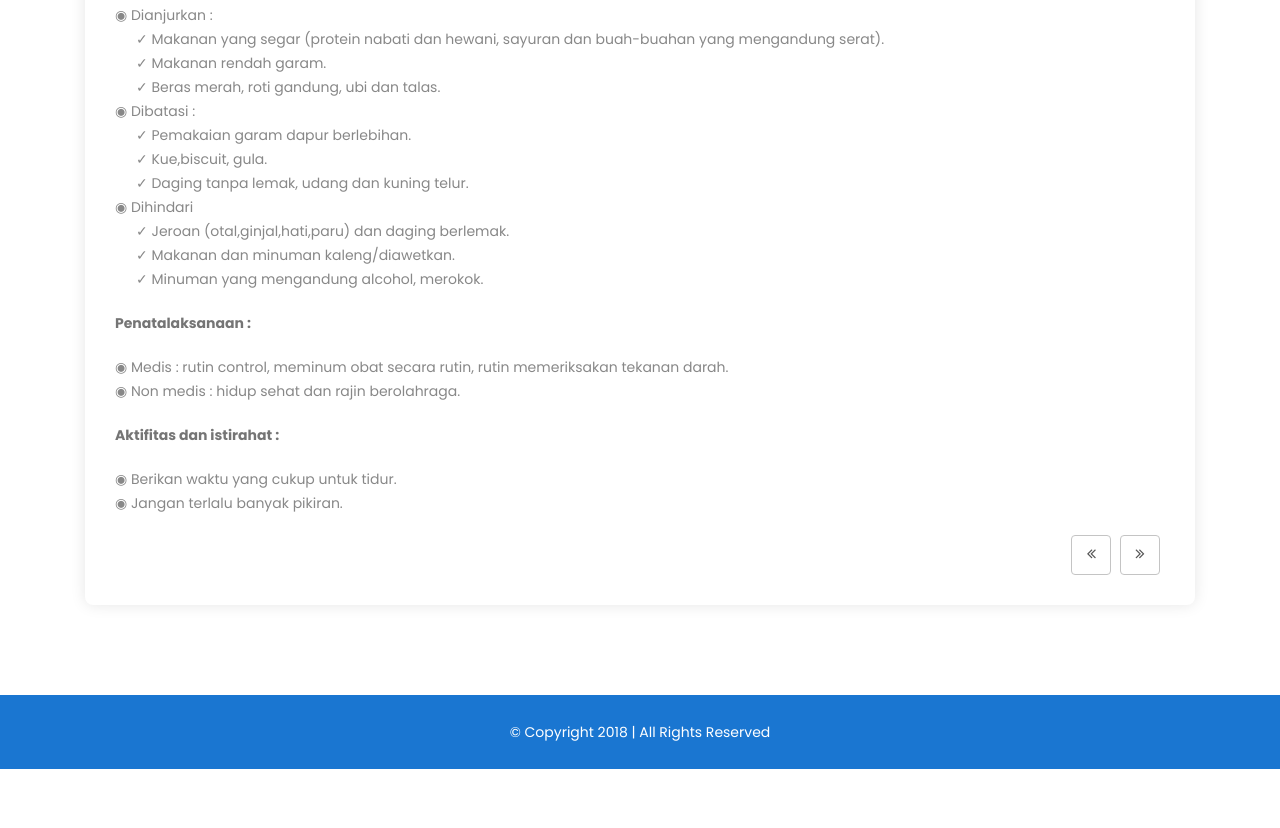
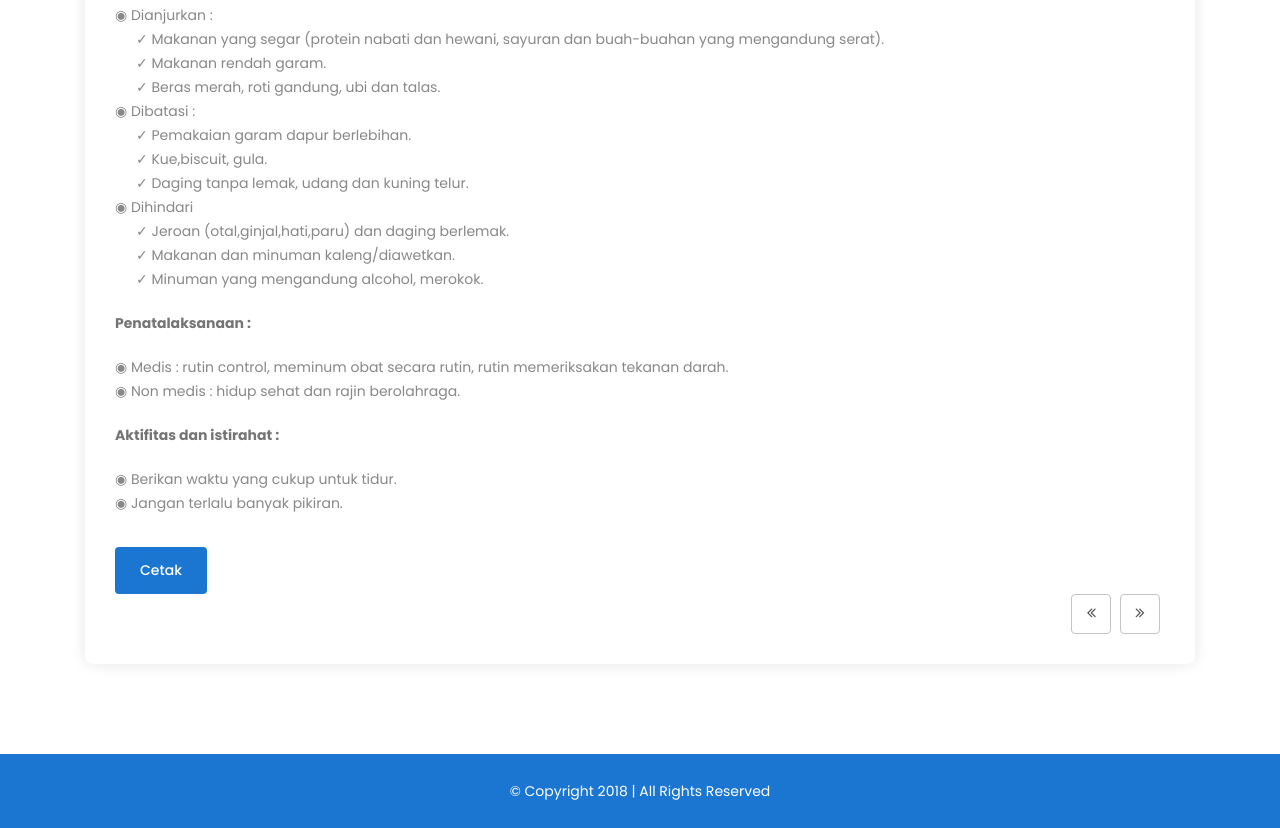
Before and after one commit to YohanesRio11/yohanesrio.project, a plain HTML site: page hipertensi.html in a window 1280 px wide. Shown: the part 1589-2417 px from the top of the page. Before the commit the page ends 2358 px from the top, so only its background shows below. Drawn offline with Linux system fonts and the light colour scheme; a script that the page names is missing.

Commit message:
Update hipertensi.html
cetak

```diff
--- a/hipertensi.html
+++ b/hipertensi.html
@@ -203,7 +203,9 @@
 									</div>
 									<div class="blog-bottom">
 										<!-- Social Share -->
-
+										<div class="get-quote">
+											<a href="pdhip.pdf" class="btn" download="Discharge Planning Hipertensi">Cetak</a>
+										</div>
 										<!-- Next Prev -->
 										<ul class="prev-next">
 											<li class="prev"><a href="kanker.html"><i class="fa fa-angle-double-left"></i></a></li>
```
